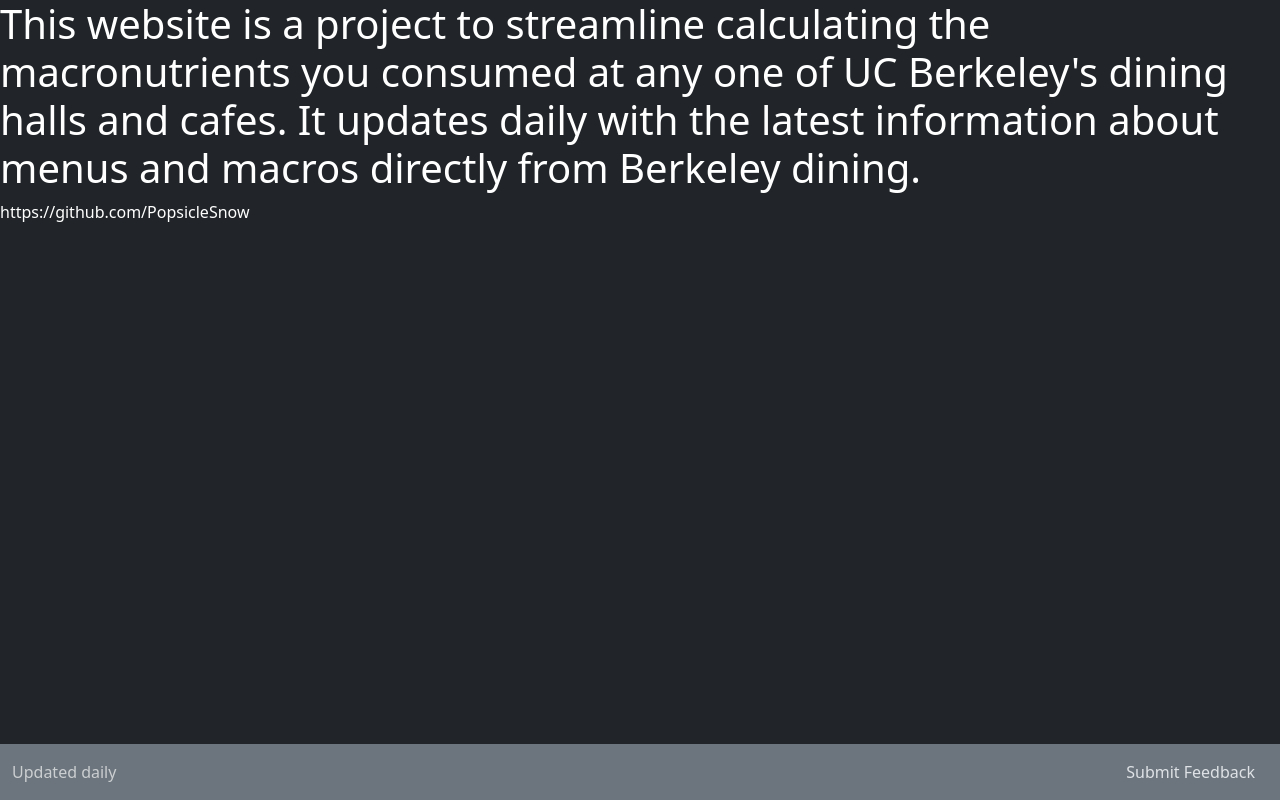
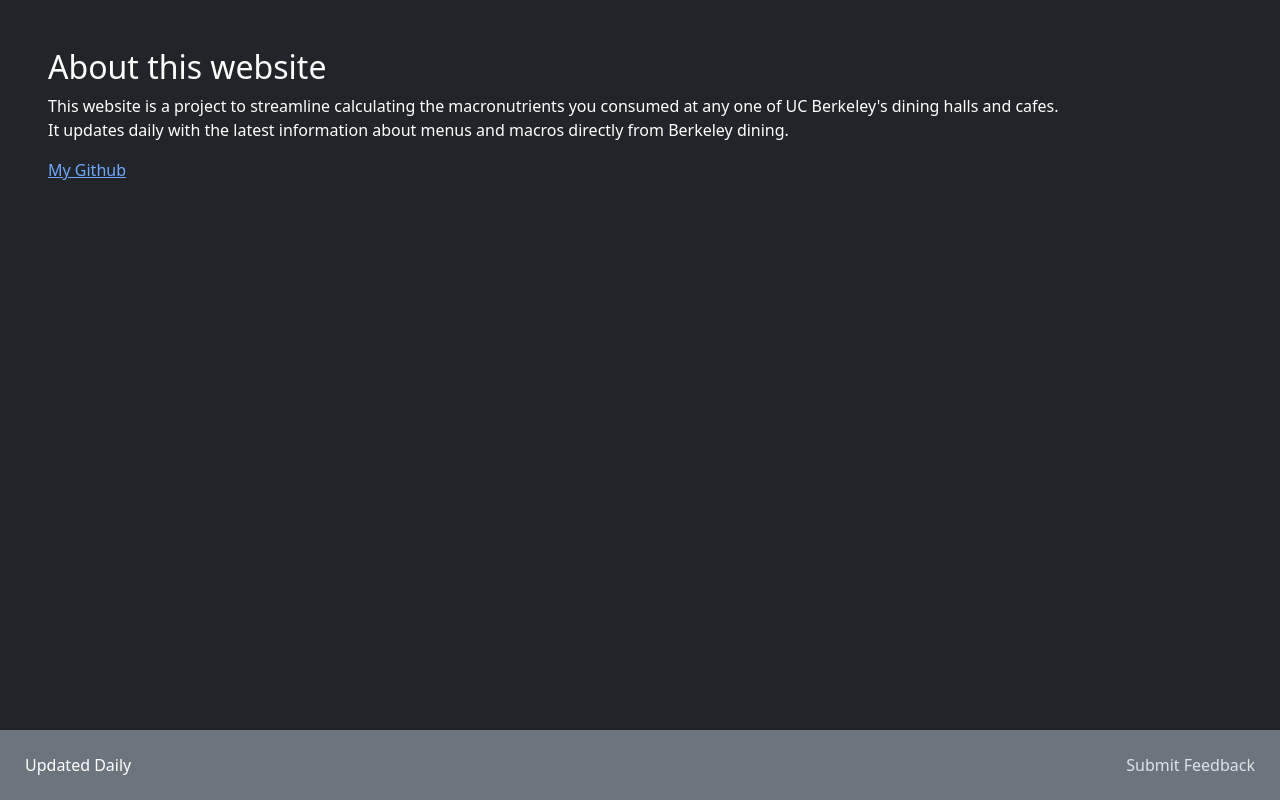
Before and after one commit to PopsicleSnow/Macros, a Flask app: page /about in a window 1280 px wide. Run offline with Flask 3, Linux system fonts and the light colour scheme; parts of the project's set-up code (start-up, migrations or seed data) failed here and were passed over.

Commit message:
formatted about page and added link to it

```diff
--- a/templates/about.html
+++ b/templates/about.html
@@ -3,7 +3,9 @@
 {% block title %} About {% endblock %}
 
 {% block content %}
-<h1>This website is a project to streamline calculating the macronutrients you consumed at any one of UC Berkeley's dining halls and cafes. It updates daily with the latest information about menus and macros directly from Berkeley dining.</h1>
-<a>https://github.com/PopsicleSnow</a>
-
+<div class="p-5">
+    <h2>About this website</h2>
+    <p>This website is a project to streamline calculating the macronutrients you consumed at any one of UC Berkeley's dining halls and cafes.<br>It updates daily with the latest information about menus and macros directly from Berkeley dining.</p>
+    <a href="https://github.com/PopsicleSnow">My Github</a>
+</div>
 {% endblock %}
--- a/templates/base.html
+++ b/templates/base.html
@@ -19,7 +19,9 @@
             <nav class="navbar fixed-bottom bg-secondary">
                 <div class="container-fluid">
                     <span class="navbar-text">
-                        Updated daily
+                        <a href="/about" class="btn d-flex">
+                            Updated Daily
+                        </a>
                     </span>
                     <a href="https://forms.gle/7kd2Vjcy1SZ78YUF7" class="btn d-flex">
                         Submit Feedback
```
